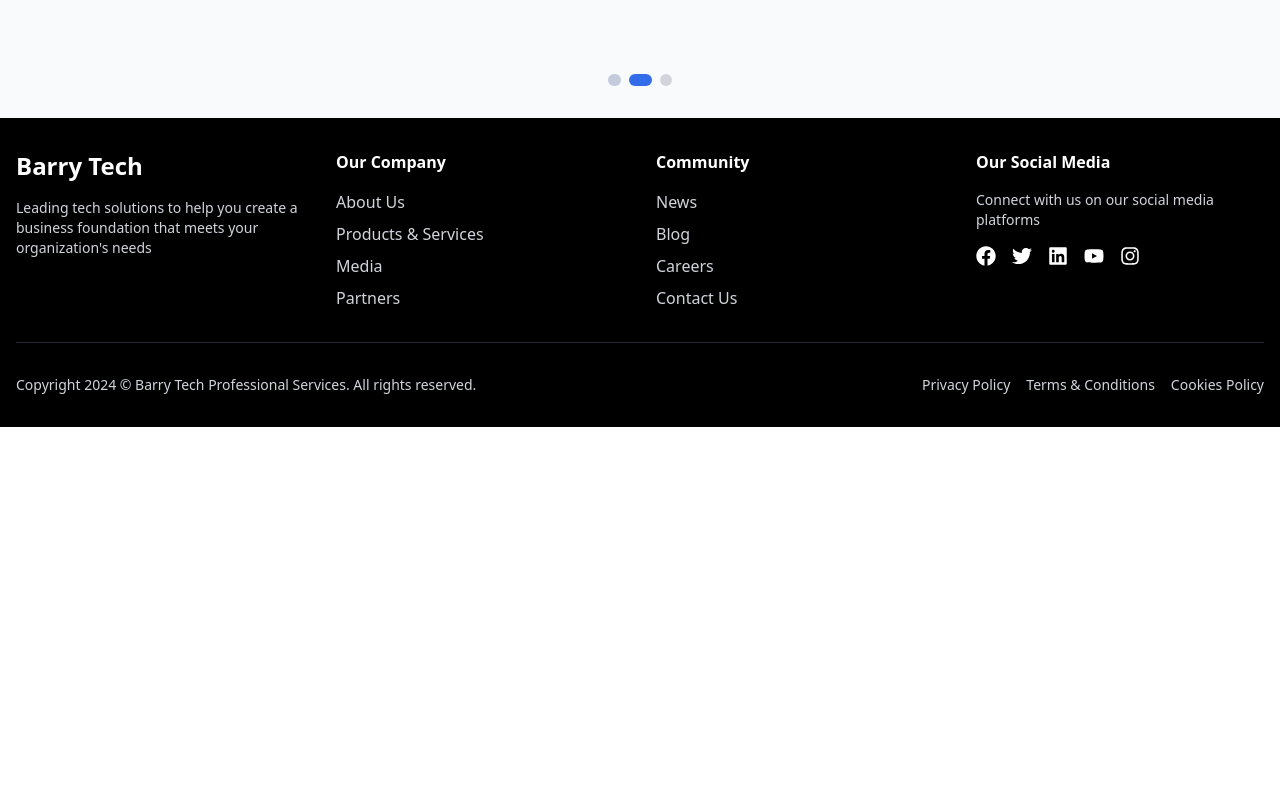
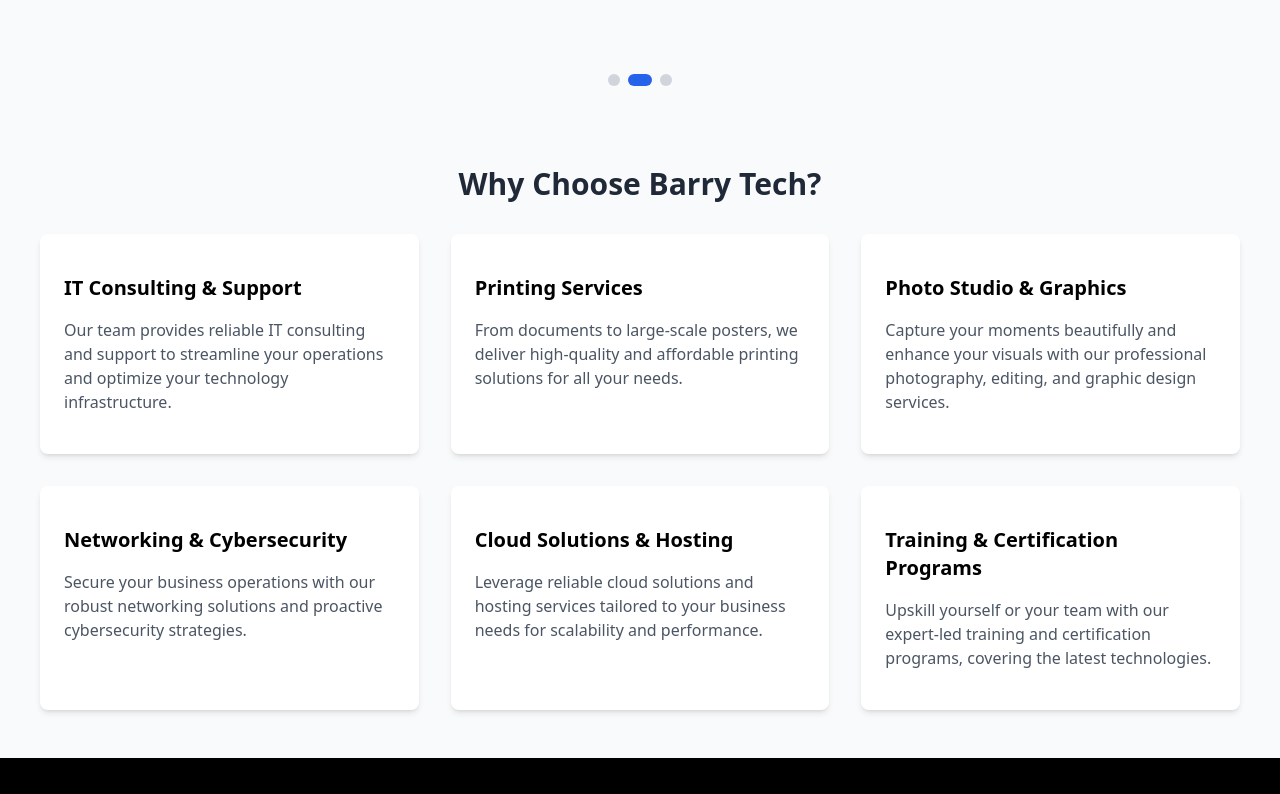
Before and after one commit to DanielAgbeni/Barry-Tech, a Next.js app: page / in a window 1280 px wide. Shown: the part 762-1556 px from the top of the page. Before the commit the page ends 1189 px from the top, so only its background shows below. Built offline with nearby package versions, Linux system fonts and the light colour scheme.

Commit message:
Added WhyChooseBarryTech component, updated Hero and Navbar components, and installed aos library

```diff
--- a/app/page.js
+++ b/app/page.js
@@ -1,3 +1,4 @@
+import WhyChooseBarryTech from '@/components/ChooseUs';
 import Hero from '@/components/Hero';
 import Image from 'next/image';
 
@@ -5,6 +6,7 @@ export default function Home() {
 	return (
 		<div>
 			<Hero />
+			<WhyChooseBarryTech />
 		</div>
 	);
 }
--- /dev/null
+++ b/components/ChooseUs.jsx
@@ -0,0 +1,79 @@
+'use client';
+import React, { useEffect } from 'react';
+import AOS from 'aos';
+import 'aos/dist/aos.css';
+
+const WhyChooseBarryTech = () => {
+	useEffect(() => {
+		AOS.init();
+	}, []);
+	const features = [
+		// {
+		// 	title: 'Custom Software Development',
+		// 	description:
+		// 		'We build tailored software solutions to address your business needs, ensuring efficiency, scalability, and a competitive edge.',
+		// },
+		{
+			title: 'IT Consulting & Support',
+			description:
+				'Our team provides reliable IT consulting and support to streamline your operations and optimize your technology infrastructure.',
+		},
+		{
+			title: 'Printing Services',
+			description:
+				'From documents to large-scale posters, we deliver high-quality and affordable printing solutions for all your needs.',
+		},
+		{
+			title: 'Photo Studio & Graphics',
+			description:
+				'Capture your moments beautifully and enhance your visuals with our professional photography, editing, and graphic design services.',
+		},
+		{
+			title: 'Networking & Cybersecurity',
+			description:
+				'Secure your business operations with our robust networking solutions and proactive cybersecurity strategies.',
+		},
+		// {
+		// 	title: 'Website Design & Development',
+		// 	description:
+		// 		'Create a powerful online presence with our custom-built, responsive, and user-friendly websites.',
+		// },
+		{
+			title: 'Cloud Solutions & Hosting',
+			description:
+				'Leverage reliable cloud solutions and hosting services tailored to your business needs for scalability and performance.',
+		},
+		{
+			title: 'Training & Certification Programs',
+			description:
+				'Upskill yourself or your team with our expert-led training and certification programs, covering the latest technologies.',
+		},
+	];
+
+	return (
+		<div className='bg-gray-50 py-12'>
+			<div className='container mx-auto px-10'>
+				<h2
+					className='text-3xl font-bold mb-8 text-center text-gray-800'
+					data-aos='fade-up'>
+					Why Choose Barry Tech?
+				</h2>
+				<div
+					className='grid md:grid-cols-3 gap-8'
+					data-aos='fade-up'>
+					{features.map((feature, index) => (
+						<div
+							key={index}
+							className='bg-white px-6 py-10 rounded-lg shadow-md hover:shadow-xl transition-all duration-300'
+							data-aos='fade-up'>
+							<h3 className='text-xl font-bold mb-4'>{feature.title}</h3>
+							<p className='text-gray-600'>{feature.description}</p>
+						</div>
+					))}
+				</div>
+			</div>
+		</div>
+	);
+};
+
+export default WhyChooseBarryTech;
--- a/components/Hero.jsx
+++ b/components/Hero.jsx
@@ -45,7 +45,7 @@ const Hero = () => {
 	}, []);
 
 	return (
-		<div className='relative flex flex-col md:flex-row items-center justify-center md:justify-between h-screen bg-gray-50 px-6 md:px-16 overflow-hidden'>
+		<div className='relative flex flex-col md:flex-row items-center justify-center md:justify-between h-screen bg-gray-50 px-10 md:px-16 overflow-hidden'>
 			{/* Image Section with Transition */}
 			<div className='relative w-full md:w-1/2 h-64 md:h-[70vh] overflow-hidden'>
 				<div
--- a/components/Navbar.jsx
+++ b/components/Navbar.jsx
@@ -45,7 +45,7 @@ const Navbar = () => {
 			className={`${
 				scroll ? 'fixed top-0 left-0 w-full z-50 shadow-lg' : 'relative'
 			} bg-gray-50 transition-all duration-700`}>
-			<div className='container mx-auto px-4 h-full'>
+			<div className='container mx-auto px-10 h-full'>
 				<div className='flex items-center justify-between h-20'>
 					<h1 className='text-4xl font-semibold leading-tight tracking-tight text-red-500 hover:text-red-600'>
 						Barry <span className='text-blue-500'>Tech</span>
--- a/package.json
+++ b/package.json
@@ -9,6 +9,7 @@
     "lint": "next lint"
   },
   "dependencies": {
+    "aos": "^2.3.4",
     "next": "15.0.3",
     "react": "19.0.0-rc-66855b96-20241106",
     "react-dom": "19.0.0-rc-66855b96-20241106",
```
Also changed, not shown: 1 other file (tests, documents, lock files or other folders).
